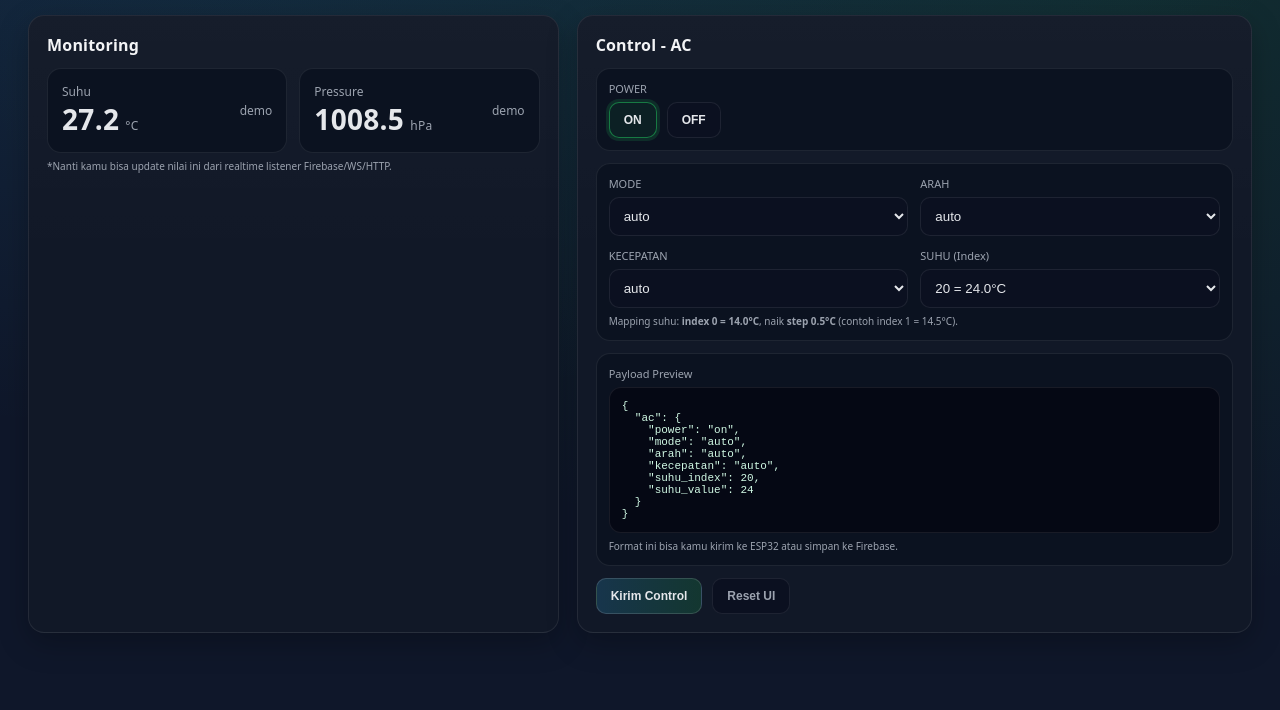
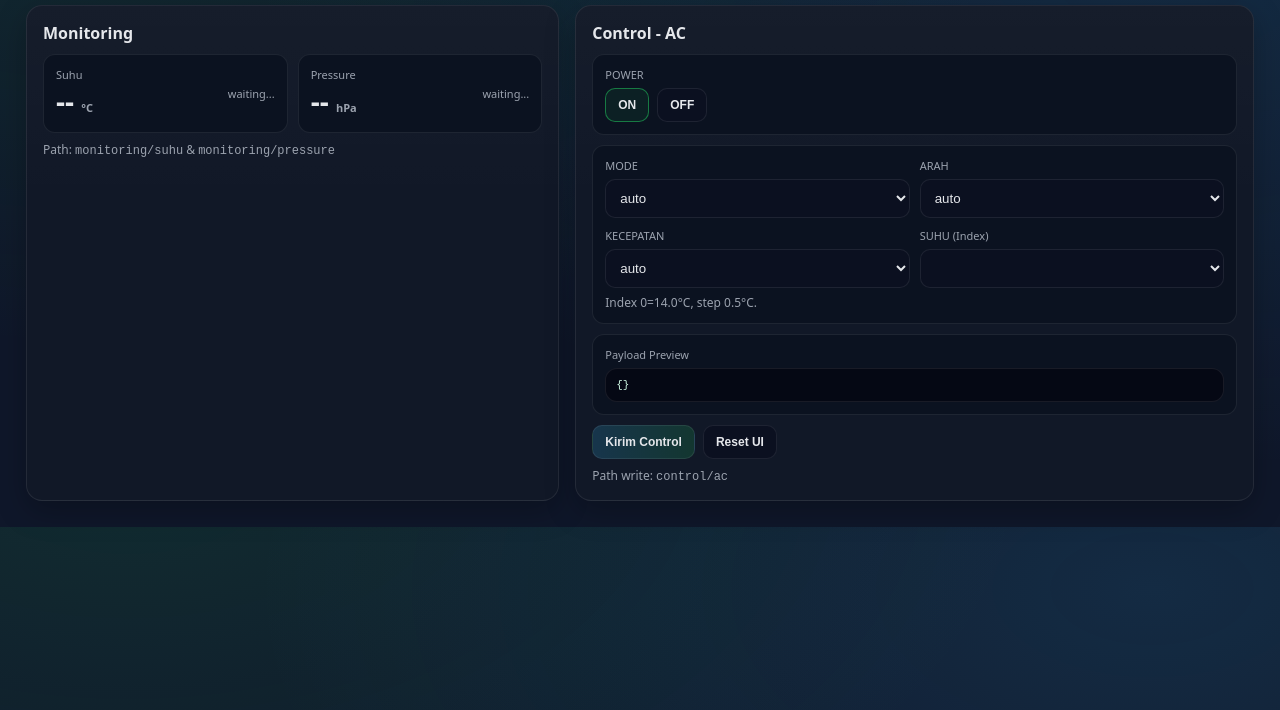
Before and after one commit to Aminnuril/IOT-WEB-DASHBOARD, a plain HTML site: page index.html in a window 1280 px wide. Shown: the part 90-800 px from the top of the page. Drawn offline with Linux system fonts and the light colour scheme.

Commit message:
Update firebase

```diff
--- a/index.html
+++ b/index.html
@@ -3,221 +3,93 @@
 <head>
   <meta charset="utf-8" />
   <meta name="viewport" content="width=device-width, initial-scale=1" />
-  <title>IoT AC Dashboard</title>
+  <title>IoT AC Dashboard (RTDB)</title>
   <style>
     :root{
-      --bg:#0f172a;
-      --panel:#111827;
-      --panel-2:#0b1220;
-      --text:#e5e7eb;
-      --muted:#9ca3af;
-      --accent:#22c55e;
-      --accent-2:#38bdf8;
-      --danger:#ef4444;
-      --border:rgba(255,255,255,.08);
-      --shadow:0 10px 30px rgba(0,0,0,.25);
-      --radius:16px;
+      --bg:#0f172a; --panel:#111827; --panel2:#0b1220;
+      --text:#e5e7eb; --muted:#9ca3af; --accent:#22c55e; --border:rgba(255,255,255,.08);
+      --radius:16px; --shadow:0 10px 30px rgba(0,0,0,.25);
     }
     *{box-sizing:border-box}
     body{
-      margin:0;
-      font-family: system-ui, -apple-system, Segoe UI, Roboto, Ubuntu, Cantarell, "Helvetica Neue", Arial, "Noto Sans", sans-serif;
-      background: radial-gradient(1200px 600px at 10% -10%, rgba(56,189,248,.12), transparent),
-                  radial-gradient(1200px 600px at 90% 10%, rgba(34,197,94,.12), transparent),
-                  var(--bg);
+      margin:0; padding:26px;
+      font-family: system-ui, -apple-system, Segoe UI, Roboto, Arial, sans-serif;
+      background:
+        radial-gradient(900px 500px at 10% -10%, rgba(34,197,94,.12), transparent),
+        radial-gradient(900px 500px at 90% 10%, rgba(56,189,248,.12), transparent),
+        var(--bg);
       color:var(--text);
-      min-height:100vh;
-      padding:28px;
     }
-    header{
-      display:flex;
-      gap:12px;
-      align-items:center;
-      justify-content:space-between;
-      margin-bottom:18px;
+    header{display:flex; align-items:flex-end; justify-content:space-between; gap:12px; margin-bottom:14px;}
+    h1{margin:0; font-size:clamp(20px,3vw,28px)}
+    .sub{color:var(--muted); font-size:12px}
+
+    .container{display:grid; grid-template-columns: 1.1fr 1.4fr; gap:16px;}
+    @media (max-width: 980px){ .container{grid-template-columns:1fr;} }
+
+    .panel{
+      background: linear-gradient(180deg, rgba(255,255,255,.02), transparent 40%), var(--panel);
+      border:1px solid var(--border); border-radius:var(--radius);
+      padding:16px; box-shadow:var(--shadow);
     }
-    .title{
-      display:flex; flex-direction:column; gap:4px;
+    .panel h2{margin:0 0 10px 0; font-size:16px}
+
+    .metrics{display:grid; grid-template-columns:1fr 1fr; gap:10px;}
+    @media (max-width: 520px){ .metrics{grid-template-columns:1fr;} }
+    .metric{
+      background:var(--panel2); border:1px solid var(--border);
+      border-radius:12px; padding:12px; display:flex; justify-content:space-between; align-items:center;
     }
-    h1{
-      font-size: clamp(20px, 3vw, 28px);
-      margin:0;
-      letter-spacing:.2px;
+    .label{color:var(--muted); font-size:11px}
+    .value{font-size:28px; font-weight:700}
+    .unit{color:var(--muted); font-size:11px}
+
+    .section{
+      background:var(--panel2); border:1px solid var(--border);
+      border-radius:12px; padding:12px; margin-bottom:10px;
     }
-    .subtitle{
-      color:var(--muted);
-      font-size:12px;
-    }
-    .container{
-      display:grid;
-      grid-template-columns: 1.1fr 1.4fr;
-      gap:18px;
-    }
-    @media (max-width: 980px){
-      .container{grid-template-columns: 1fr;}
-    }
-    .panel{
-      background: linear-gradient(180deg, rgba(255,255,255,.02), transparent 40%),
-                  var(--panel);
-      border:1px solid var(--border);
-      border-radius: var(--radius);
-      padding:18px;
-      box-shadow: var(--shadow);
-    }
-    .panel h2{
-      margin:0 0 12px 0;
-      font-size:16px;
-      color:#f3f4f6;
-      letter-spacing:.2px;
+    .grid2{display:grid; grid-template-columns:1fr 1fr; gap:10px;}
+    @media (max-width: 680px){ .grid2{grid-template-columns:1fr;} }
+
+    label{display:block; font-size:11px; color:var(--muted); margin-bottom:6px;}
+    select{
+      width:100%; background:#0b1020; color:var(--text);
+      border:1px solid var(--border); border-radius:10px; padding:10px;
+      outline:none;
     }
 
-    /* Monitoring cards */
-    .metrics{
-      display:grid;
-      grid-template-columns: 1fr 1fr;
-      gap:12px;
+    .power-row{display:flex; gap:8px; flex-wrap:wrap;}
+    .btn{
+      background:#0b1020; color:var(--text);
+      border:1px solid var(--border); border-radius:10px;
+      padding:9px 12px; font-size:12px; font-weight:600; cursor:pointer;
+      transition:.15s ease;
     }
-    @media (max-width: 520px){
-      .metrics{grid-template-columns: 1fr;}
-    }
-    .metric-card{
-      background: var(--panel-2);
-      border:1px solid var(--border);
-      border-radius: 14px;
-      padding:14px;
-      display:flex;
-      align-items:center;
-      justify-content:space-between;
-      gap:10px;
-    }
-    .metric-label{
-      color:var(--muted);
-      font-size:12px;
-    }
-    .metric-value{
-      font-size:28px;
-      font-weight:700;
-      letter-spacing:.3px;
-      display:flex;
-      align-items:baseline;
-      gap:6px;
-    }
-    .unit{
-      font-size:12px;
-      color:var(--muted);
-      font-weight:500;
+    .btn:hover{transform:translateY(-1px)}
+    .btn.on.active{border-color:rgba(34,197,94,.55); background:rgba(34,197,94,.08)}
+    .btn.off.active{border-color:rgba(239,68,68,.55); background:rgba(239,68,68,.08)}
+
+    pre{
+      background:#050814; border:1px solid var(--border);
+      border-radius:12px; padding:10px; margin:0;
+      font-size:11px; color:#d1fae5; overflow:auto;
     }
 
-    /* Control layout */
-    .section{
-      padding:12px;
-      background: var(--panel-2);
-      border:1px solid var(--border);
-      border-radius:14px;
-      margin-bottom:12px;
-    }
-    .grid-2{
-      display:grid;
-      grid-template-columns: 1fr 1fr;
-      gap:12px;
-    }
-    @media (max-width: 680px){
-      .grid-2{grid-template-columns: 1fr;}
-    }
-
-    label{
-      display:block;
-      font-size:11px;
-      color:var(--muted);
-      margin-bottom:6px;
-    }
-    select, input[type="number"], input[type="text"]{
-      width:100%;
-      background:#0b1020;
-      border:1px solid var(--border);
-      color:var(--text);
-      padding:10px 10px;
-      border-radius:10px;
-      outline:none;
-    }
-    select:focus, input:focus{
-      border-color: rgba(56,189,248,.45);
-      box-shadow: 0 0 0 3px rgba(56,189,248,.12);
-    }
-
-    /* Power buttons */
-    .power-row{
-      display:flex;
-      gap:10px;
-      flex-wrap:wrap;
-    }
-    .btn{
-      border:1px solid var(--border);
-      background:#0b1020;
-      color:var(--text);
-      padding:10px 14px;
-      border-radius:10px;
-      font-weight:600;
-      font-size:12px;
-      cursor:pointer;
-      transition:.15s ease;
-      user-select:none;
-    }
-    .btn:hover{transform: translateY(-1px)}
-    .btn:active{transform: translateY(0)}
-    .btn-on.active{
-      border-color: rgba(34,197,94,.55);
-      box-shadow: 0 0 0 3px rgba(34,197,94,.15);
-      background: rgba(34,197,94,.08);
-    }
-    .btn-off.active{
-      border-color: rgba(239,68,68,.55);
-      box-shadow: 0 0 0 3px rgba(239,68,68,.12);
-      background: rgba(239,68,68,.08);
-    }
-
-    /* Submit area */
-    .actions{
-      display:flex;
-      gap:10px;
-      align-items:center;
-      justify-content:flex-start;
-      flex-wrap:wrap;
-      margin-top:8px;
-    }
-    .btn-primary{
-      background: linear-gradient(90deg, rgba(56,189,248,.18), rgba(34,197,94,.18));
-      border-color: rgba(255,255,255,.14);
-    }
-    .btn-secondary{
-      color:var(--muted);
-    }
-
-    /* Payload preview */
-    pre{
-      margin:0;
-      background:#050814;
-      border:1px solid var(--border);
-      border-radius:12px;
-      padding:12px;
-      font-size:11px;
-      color:#d1fae5;
-      overflow:auto;
-    }
-    .tiny-muted{
-      font-size:10px;
-      color:var(--muted);
-      margin-top:6px;
+    .actions{display:flex; gap:8px; flex-wrap:wrap;}
+    .primary{background:linear-gradient(90deg, rgba(56,189,248,.18), rgba(34,197,94,.18))}
+    .status-pill{
+      font-size:10px; color:var(--muted);
+      border:1px solid var(--border); padding:4px 8px; border-radius:999px;
     }
   </style>
 </head>
-
 <body>
   <header>
-    <div class="title">
+    <div>
       <h1>Dashboard Monitoring & Control AC</h1>
-      <div class="subtitle">UI statis — siap dihubungkan ke ESP32/Firebase/REST/MQTT</div>
+      <div class="sub">Realtime Database (RTDB) + GitHub Pages</div>
     </div>
+    <div class="status-pill" id="connStatus">RTDB: connecting...</div>
   </header>
 
   <div class="container">
@@ -225,31 +97,23 @@
     <section class="panel">
       <h2>Monitoring</h2>
       <div class="metrics">
-        <div class="metric-card">
+        <div class="metric">
           <div>
-            <div class="metric-label">Suhu</div>
-            <div class="metric-value">
-              <span id="tempValue">--</span>
-              <span class="unit">°C</span>
-            </div>
+            <div class="label">Suhu</div>
+            <div class="value"><span id="tempValue">--</span> <span class="unit">°C</span></div>
           </div>
-          <div class="unit" id="tempStatus">waiting...</div>
+          <div class="unit" id="tempMeta">waiting...</div>
         </div>
-
-        <div class="metric-card">
+        <div class="metric">
           <div>
-            <div class="metric-label">Pressure</div>
-            <div class="metric-value">
-              <span id="pressValue">--</span>
-              <span class="unit">hPa</span>
-            </div>
+            <div class="label">Pressure</div>
+            <div class="value"><span id="pressValue">--</span> <span class="unit">hPa</span></div>
           </div>
-          <div class="unit" id="pressStatus">waiting...</div>
+          <div class="unit" id="pressMeta">waiting...</div>
         </div>
       </div>
-
-      <div class="tiny-muted">
-        *Nanti kamu bisa update nilai ini dari realtime listener Firebase/WS/HTTP.
+      <div class="sub" style="margin-top:8px;">
+        Path: <code>monitoring/suhu</code> & <code>monitoring/pressure</code>
       </div>
     </section>
 
@@ -260,13 +124,13 @@
       <div class="section">
         <label>POWER</label>
         <div class="power-row">
-          <button class="btn btn-on active" id="powerOnBtn" type="button">ON</button>
-          <button class="btn btn-off" id="powerOffBtn" type="button">OFF</button>
+          <button class="btn on active" id="powerOnBtn" type="button">ON</button>
+          <button class="btn off" id="powerOffBtn" type="button">OFF</button>
         </div>
       </div>
 
       <div class="section">
-        <div class="grid-2">
+        <div class="grid2">
           <div>
             <label for="modeSelect">MODE</label>
             <select id="modeSelect">
@@ -307,95 +171,119 @@
             <select id="tempIndexSelect"></select>
           </div>
         </div>
-
-        <div class="tiny-muted">
-          Mapping suhu: <b>index 0 = 14.0°C</b>, naik <b>step 0.5°C</b> (contoh index 1 = 14.5°C).
+        <div class="sub" style="margin-top:6px;">
+          Index 0=14.0°C, step 0.5°C.
         </div>
       </div>
 
       <div class="section">
         <label>Payload Preview</label>
         <pre id="payloadPreview">{}</pre>
-        <div class="tiny-muted">
-          Format ini bisa kamu kirim ke ESP32 atau simpan ke Firebase.
-        </div>
       </div>
 
       <div class="actions">
-        <button class="btn btn-primary" id="sendBtn" type="button">Kirim Control</button>
-        <button class="btn btn-secondary" id="resetBtn" type="button">Reset UI</button>
+        <button class="btn primary" id="sendBtn" type="button">Kirim Control</button>
+        <button class="btn" id="resetBtn" type="button">Reset UI</button>
+      </div>
+
+      <div class="sub" style="margin-top:8px;">
+        Path write: <code>control/ac</code>
       </div>
     </section>
   </div>
 
-  <script>
-    // ====== CONFIG SUHU INDEX ======
-    // Range dibuat 0..32 agar 14.0 s/d 30.0 (step 0.5)
+  <!-- Firebase RTDB (ESM) -->
+  <script type="module">
+    // Versi ESM dari CDN direkomendasikan untuk quick start. :contentReference[oaicite:9]{index=9}
+    const VERSION = "12.6.0";
+
+    import { initializeApp } from `https://www.gstatic.com/firebasejs/${VERSION}/firebase-app.js`;
+    import { getDatabase, ref, onValue, set, update } from `https://www.gstatic.com/firebasejs/${VERSION}/firebase-database.js`;
+
+    // ====== 1) GANTI CONFIG INI ======
+    // const firebaseConfig = {
+    //   apiKey: "YOUR_API_KEY",
+    //   authDomain: "YOUR_PROJECT.firebaseapp.com",
+    //   databaseURL: "https://YOUR_DB_NAME.asia-southeast1.firebasedatabase.app",
+    //   projectId: "YOUR_PROJECT_ID",
+    //   storageBucket: "YOUR_PROJECT.appspot.com",
+    //   messagingSenderId: "XXXX",
+    //   appId: "XXXX"
+    // };
+    const firebaseConfig = {
+      apiKey: "AIzaSyBh2T-GLXopRlv1uTcWXQvLt_iDJlnMsqo",
+      authDomain: "webiotdashboard.firebaseapp.com",
+      databaseURL: "https://webiotdashboard-default-rtdb.asia-southeast1.firebasedatabase.app",
+      projectId: "webiotdashboard",
+      storageBucket: "webiotdashboard.firebasestorage.app",
+      messagingSenderId: "38054663986",
+      appId: "1:38054663986:web:d53a0ec9898609f013692b",
+      // measurementId: "G-STF6WDKYFB"
+    };
+
+    const app = initializeApp(firebaseConfig);
+    const db = getDatabase(app);
+
+    // ====== UI ELEMENTS ======
+    const connStatus = document.getElementById("connStatus");
+
+    const tempValue = document.getElementById("tempValue");
+    const pressValue = document.getElementById("pressValue");
+    const tempMeta = document.getElementById("tempMeta");
+    const pressMeta = document.getElementById("pressMeta");
+
+    const powerOnBtn = document.getElementById("powerOnBtn");
+    const powerOffBtn = document.getElementById("powerOffBtn");
+    const modeSelect = document.getElementById("modeSelect");
+    const arahSelect = document.getElementById("arahSelect");
+    const speedSelect = document.getElementById("speedSelect");
+    const tempIndexSelect = document.getElementById("tempIndexSelect");
+    const payloadPreview = document.getElementById("payloadPreview");
+    const sendBtn = document.getElementById("sendBtn");
+    const resetBtn = document.getElementById("resetBtn");
+
+    // ====== SUHU INDEX CONFIG ======
     const TEMP_MIN = 14.0;
     const TEMP_STEP = 0.5;
     const TEMP_MAX = 30.0;
     const MAX_INDEX = Math.round((TEMP_MAX - TEMP_MIN) / TEMP_STEP); // 32
 
-    // ====== ELEMENTS ======
-    const tempIndexSelect = document.getElementById("tempIndexSelect");
-    const modeSelect = document.getElementById("modeSelect");
-    const arahSelect = document.getElementById("arahSelect");
-    const speedSelect = document.getElementById("speedSelect");
-    const payloadPreview = document.getElementById("payloadPreview");
-
-    const powerOnBtn = document.getElementById("powerOnBtn");
-    const powerOffBtn = document.getElementById("powerOffBtn");
-
-    const sendBtn = document.getElementById("sendBtn");
-    const resetBtn = document.getElementById("resetBtn");
-
-    // Monitoring placeholders
-    const tempValue = document.getElementById("tempValue");
-    const pressValue = document.getElementById("pressValue");
-    const tempStatus = document.getElementById("tempStatus");
-    const pressStatus = document.getElementById("pressStatus");
-
-    // ====== STATE ======
-    let powerState = "on"; // default ON
-
-    // ====== BUILD TEMP INDEX OPTIONS ======
     function buildTempOptions() {
       tempIndexSelect.innerHTML = "";
       for (let i = 0; i <= MAX_INDEX; i++) {
-        const temp = (TEMP_MIN + i * TEMP_STEP).toFixed(1);
+        const t = (TEMP_MIN + i * TEMP_STEP).toFixed(1);
         const opt = document.createElement("option");
         opt.value = String(i);
-        opt.textContent = `${i} = ${temp}°C`;
+        opt.textContent = `${i} = ${t}°C`;
         tempIndexSelect.appendChild(opt);
       }
-      // default: set index yang nyaman, misal 24.0°C
-      const defaultIndex = Math.round((24.0 - TEMP_MIN) / TEMP_STEP);
-      tempIndexSelect.value = String(Math.max(0, Math.min(MAX_INDEX, defaultIndex)));
+      const defIndex = Math.round((24.0 - TEMP_MIN) / TEMP_STEP);
+      tempIndexSelect.value = String(defIndex);
     }
 
-    // ====== UI HELPERS ======
-    function setPower(state) {
+    // ====== STATE ======
+    let powerState = "on";
+
+    function setPowerUI(state) {
       powerState = state;
       powerOnBtn.classList.toggle("active", state === "on");
       powerOffBtn.classList.toggle("active", state === "off");
-      refreshPayload();
     }
 
-    function getTempByIndex(idx) {
-      const i = Number(idx);
-      return Number((TEMP_MIN + i * TEMP_STEP).toFixed(1));
+    function tempByIndex(i) {
+      return Number((TEMP_MIN + Number(i) * TEMP_STEP).toFixed(1));
     }
 
     function buildPayload() {
-      const tempIndex = Number(tempIndexSelect.value);
+      const idx = Number(tempIndexSelect.value);
       return {
         ac: {
-          power: powerState,               // "on" | "off"
-          mode: modeSelect.value,          // "dry" | "fan" | "auto" | "cool"
-          arah: arahSelect.value,          // "all" | "auto" | "5".."1"
-          kecepatan: speedSelect.value,    // "1".."4" | "auto" | "semilir"
-          suhu_index: tempIndex,           // integer
-          suhu_value: getTempByIndex(tempIndex) // float helper
+          power: powerState,
+          mode: modeSelect.value,
+          arah: arahSelect.value,
+          kecepatan: speedSelect.value,
+          suhu_index: idx,
+          suhu_value: tempByIndex(idx) // helper untuk UI
         }
       };
     }
@@ -405,53 +293,79 @@
     }
 
     function resetUI() {
-      setPower("on");
+      setPowerUI("on");
       modeSelect.value = "auto";
       arahSelect.value = "auto";
       speedSelect.value = "auto";
-      const defaultIndex = Math.round((24.0 - TEMP_MIN) / TEMP_STEP);
-      tempIndexSelect.value = String(defaultIndex);
+      const defIndex = Math.round((24.0 - TEMP_MIN) / TEMP_STEP);
+      tempIndexSelect.value = String(defIndex);
       refreshPayload();
     }
 
-    // ====== EVENT BINDINGS ======
-    powerOnBtn.addEventListener("click", () => setPower("on"));
-    powerOffBtn.addEventListener("click", () => setPower("off"));
-
+    // ====== UI EVENTS ======
+    powerOnBtn.addEventListener("click", () => { setPowerUI("on"); refreshPayload(); });
+    powerOffBtn.addEventListener("click", () => { setPowerUI("off"); refreshPayload(); });
     modeSelect.addEventListener("change", refreshPayload);
     arahSelect.addEventListener("change", refreshPayload);
     speedSelect.addEventListener("change", refreshPayload);
     tempIndexSelect.addEventListener("change", refreshPayload);
 
-    sendBtn.addEventListener("click", () => {
-      const payload = buildPayload();
-      // Ini placeholder: nanti ganti dengan kirim ke Firebase/ESP32
-      console.log("SEND PAYLOAD:", payload);
-      alert("Payload siap dikirim!\n\n" + JSON.stringify(payload, null, 2));
+    // ====== WRITE CONTROL TO RTDB ======
+    sendBtn.addEventListener("click", async () => {
+      const p = buildPayload().ac;
+      await set(ref(db, "control/ac"), {
+        power: p.power,
+        mode: p.mode,
+        arah: p.arah,
+        kecepatan: p.kecepatan,
+        suhu_index: p.suhu_index
+      });
+      alert("Control terkirim ke RTDB!");
     });
 
     resetBtn.addEventListener("click", resetUI);
 
-    // ====== DEMO MONITORING (opsional) ======
-    // Biar UI tidak kosong total, ini simulasi nilai berubah.
-    // Hapus blok ini saat sudah pakai data realtime.
-    function demoMonitoring() {
-      let t = 27.0;
-      let p = 1008.0;
-      tempStatus.textContent = "demo";
-      pressStatus.textContent = "demo";
-      setInterval(() => {
-        t += (Math.random() - 0.5) * 0.2;
-        p += (Math.random() - 0.5) * 0.8;
-        tempValue.textContent = t.toFixed(1);
-        pressValue.textContent = p.toFixed(1);
-      }, 1200);
-    }
+    // ====== LISTEN MONITORING ======
+    // onValue akan terpanggil sekali saat listener dipasang dan tiap ada perubahan data. :contentReference[oaicite:10]{index=10}
+    onValue(ref(db, "monitoring/suhu"), (snap) => {
+      const v = snap.val();
+      tempValue.textContent = (v ?? "--");
+      tempMeta.textContent = "realtime";
+      connStatus.textContent = "RTDB: online";
+    }, () => {
+      connStatus.textContent = "RTDB: error";
+    });
+
+    onValue(ref(db, "monitoring/pressure"), (snap) => {
+      const v = snap.val();
+      pressValue.textContent = (v ?? "--");
+      pressMeta.textContent = "realtime";
+    });
+
+    // ====== LISTEN CONTROL (SYNC UI) ======
+    onValue(ref(db, "control/ac"), (snap) => {
+      const d = snap.val();
+      if (!d) return;
+
+      if (d.power === "on" || d.power === "off") setPowerUI(d.power);
+      if (d.mode) modeSelect.value = d.mode;
+      if (d.arah) arahSelect.value = String(d.arah);
+      if (d.kecepatan) speedSelect.value = String(d.kecepatan);
+      if (Number.isInteger(d.suhu_index)) tempIndexSelect.value = String(d.suhu_index);
+
+      refreshPayload();
+    });
 
     // ====== INIT ======
     buildTempOptions();
     resetUI();
-    demoMonitoring(); // hapus jika tidak perlu
+
+    // (Opsional) seed data pertama kali biar node muncul
+    // Kamu boleh hapus kalau nggak mau.
+    update(ref(db), {
+      "monitoring/suhu": 0,
+      "monitoring/pressure": 0
+    });
   </script>
 </body>
 </html>
```
